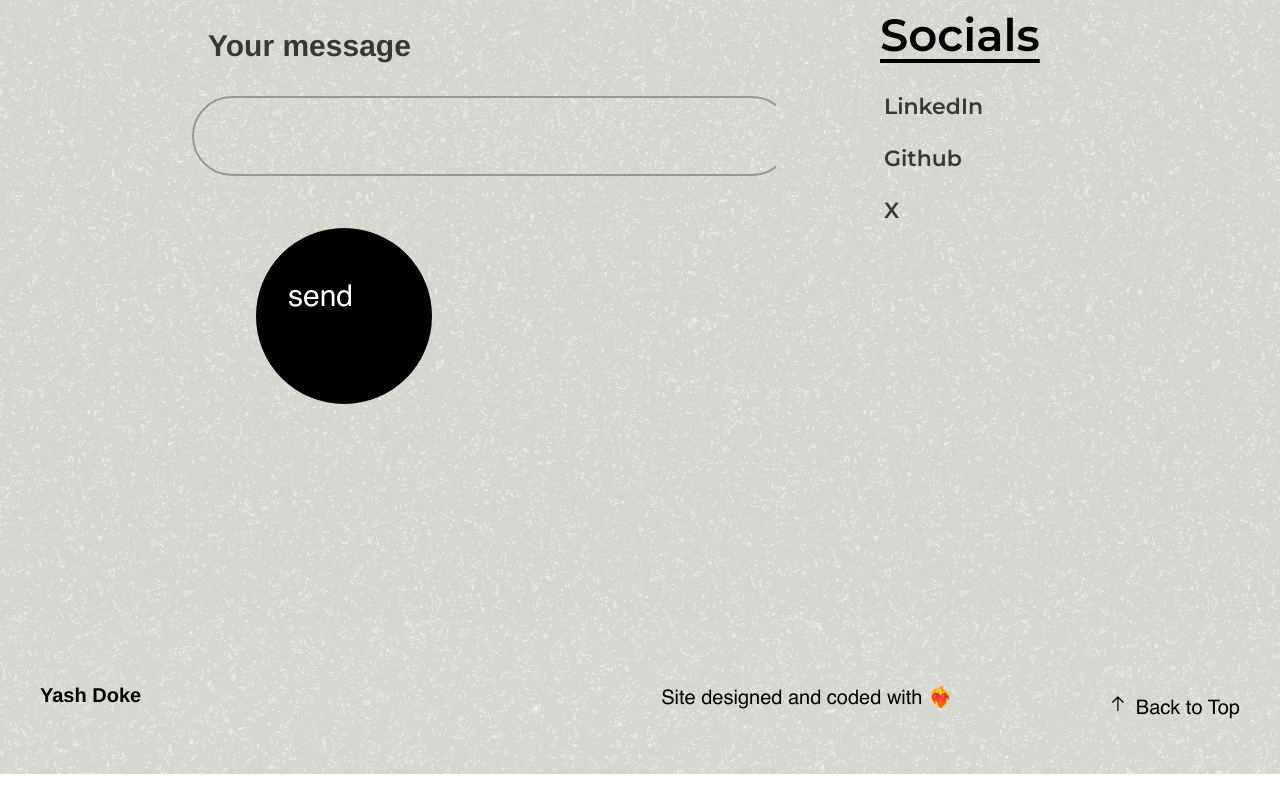
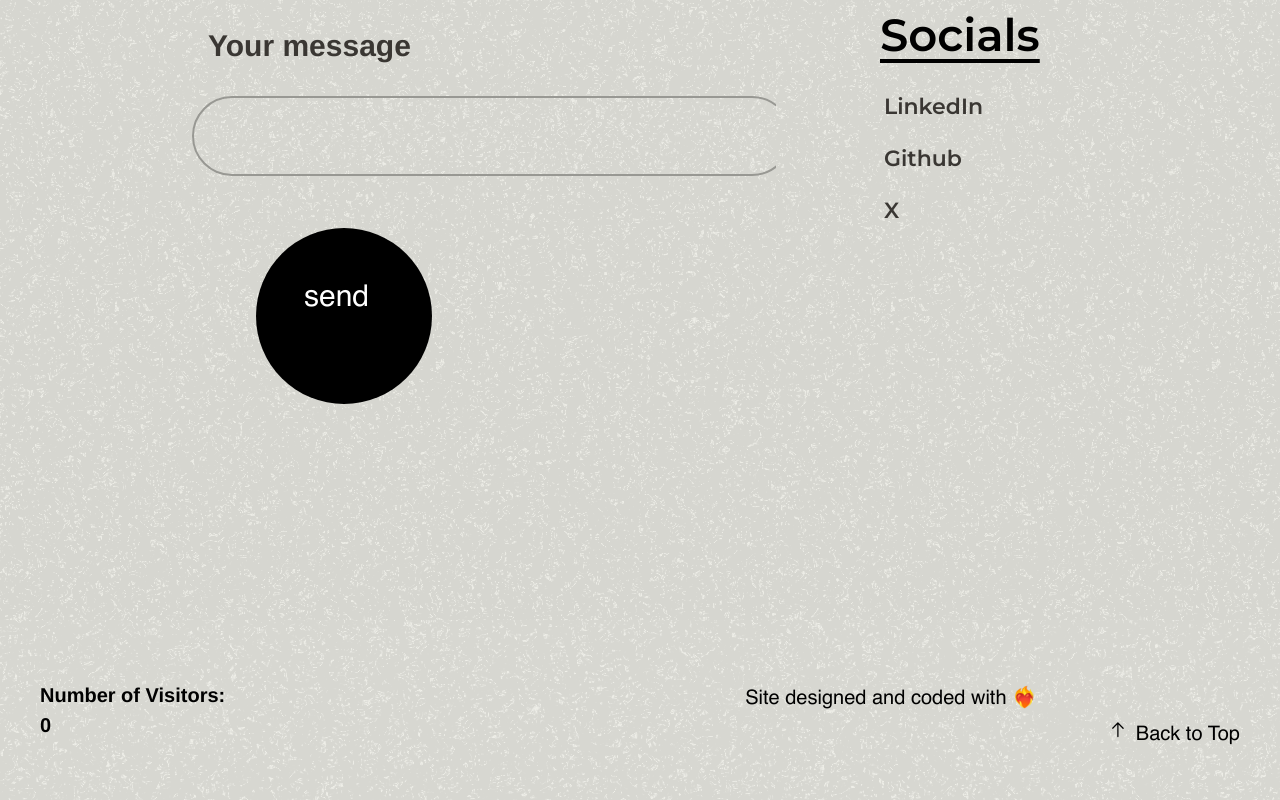
Before and after one commit to 22Yash/Portfolio, a React (Vite) app: page / in a window 1280 px wide. Shown: the part 2970-3770 px from the top of the page. Before the commit the page ends 3744 px from the top, so only its background shows below. Built offline with nearby package versions, Linux system fonts and the light colour scheme; no server answers.

Commit message:
added no of visitors

```diff
--- a/src/components/Contact/Contactform.jsx
+++ b/src/components/Contact/Contactform.jsx
@@ -163,7 +163,7 @@ function Contactform() {
               <input
                 type="submit"
                 value="send"
-                className=" pl-12 p-20 text-[35px] -mt-10 -ml-4
+                className=" pl-12 p-20 text-[45px] mt-3 ml-0
                       sm:-mt-7 sm:ml- sm:text-3xl
           "
               />
--- /dev/null
+++ b/src/components/Contact/VisitorCounter.jsx
@@ -0,0 +1,28 @@
+import React, { useState, useEffect } from 'react';
+
+const VisitorCounter = () => {
+  const [visitors, setVisitors] = useState(0);
+
+  useEffect(() => {
+    // Fetch the number of visitors from your server or API
+    // For demonstration purposes, I'll just simulate the data
+    const fetchVisitorCount = async () => {
+      // Simulate fetching data from an API
+      const response = await fetch('https://api.example.com/visitors');
+      const data = await response.json();
+      setVisitors(data.visitorCount);
+    };
+
+    // Call the fetch function
+    fetchVisitorCount();
+  }, []); // Empty dependency array ensures useEffect only runs once on component mount
+
+  return (
+    <div>
+      <h2>Number of Visitors:</h2>
+      <p>{visitors}</p>
+    </div>
+  );
+};
+
+export default VisitorCounter;
--- a/src/components/Header/BackToTopButton.jsx
+++ b/src/components/Header/BackToTopButton.jsx
@@ -2,6 +2,7 @@ import React, { useState } from 'react';
 // Assuming you have some CSS for styling
 import heroSVG from "./nnnoise.svg";
 import { GoArrowUp } from "react-icons/go";
+import VisitorCounter from '../Contact/VisitorCounter';
 
 const BackToTopButton = () => {
   const [isVisible, setIsVisible] = useState(false);
@@ -37,7 +38,7 @@ const BackToTopButton = () => {
       backgroundSize: "cover",
     }}>
       <div id="love" className='xl:flex xl:gap-[520px] xl:text-[20px] font-helvetica  '>
-      <div id="first" className='xl:ml-10 xl:mt-10 xl:pt-5 font-bold'>Yash Doke</div>
+      <div id="first" className='xl:ml-10 xl:mt-10 xl:pt-5 font-bold'><VisitorCounter/></div>
       <div id="second" className='xl:mt-16'>Site designed and coded with ❤️‍🔥</div>
       </div>
 
```
